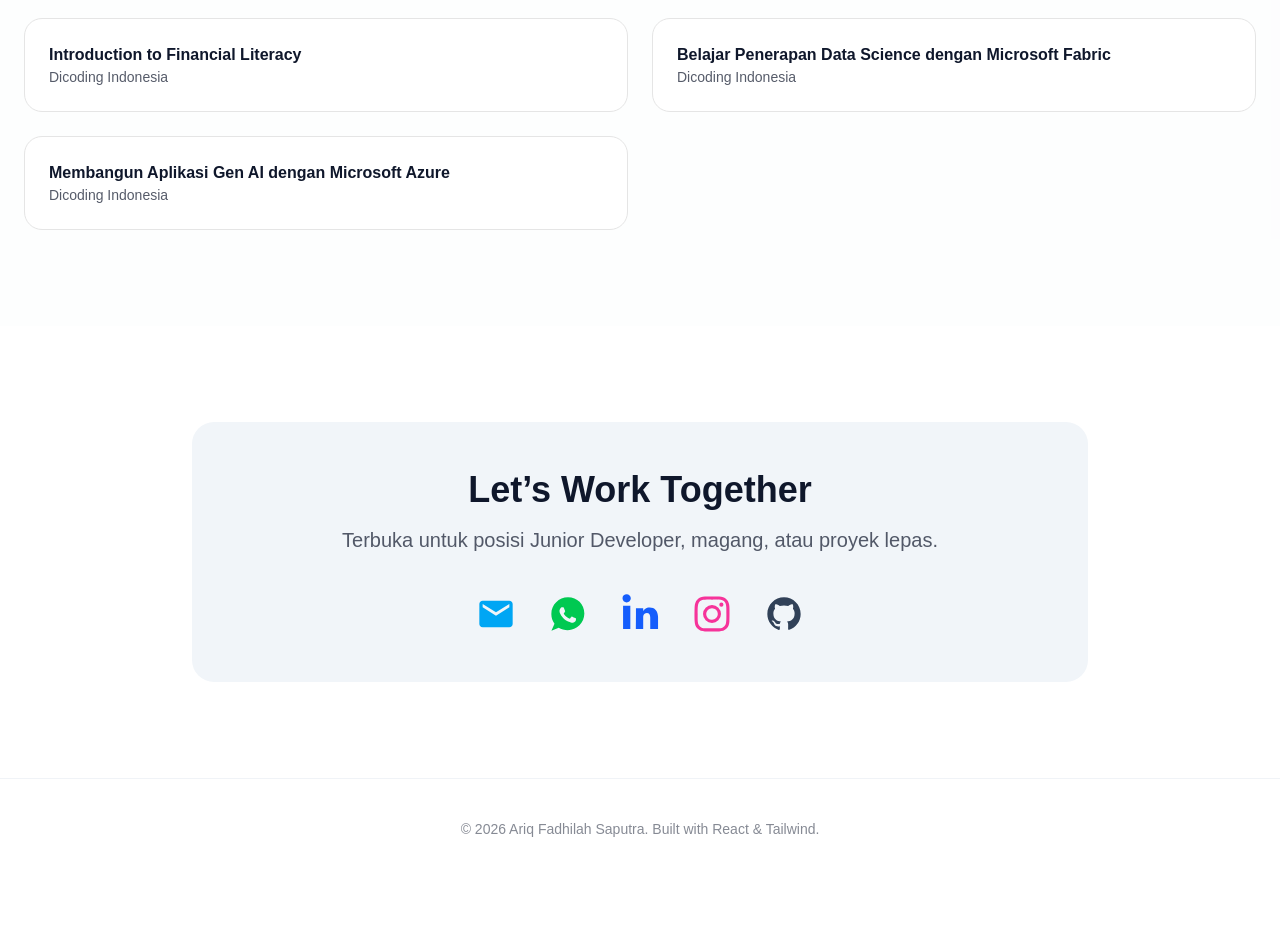
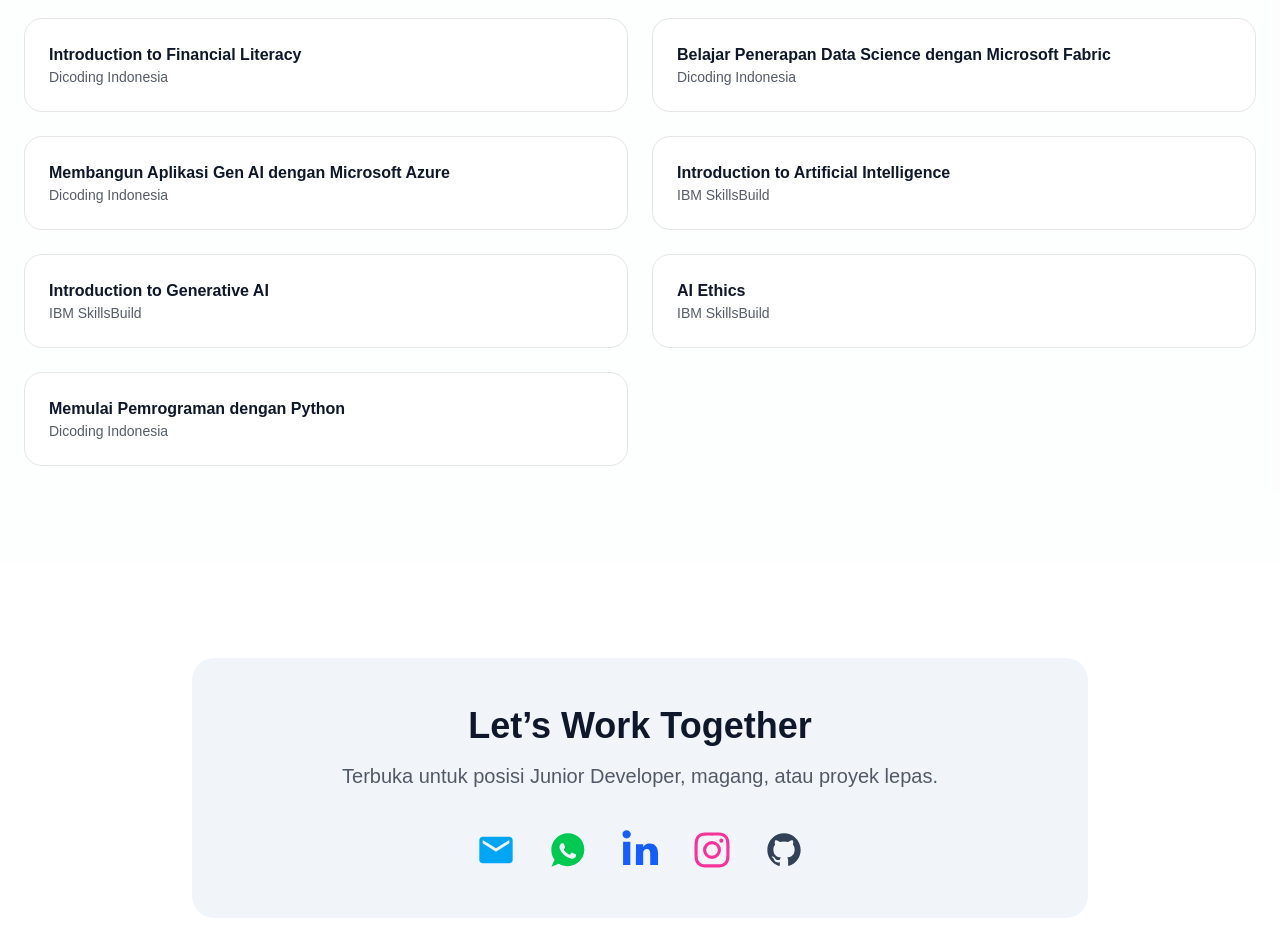
Before and after one commit to Y2riq/ariqfadhilahs, a React (Vite) app: page / in a window 1280 px wide. Shown: the part 4080-5013 px from the top of the page. Before the commit the page ends 4959 px from the top, so only its background shows below. Built offline with nearby package versions, Linux system fonts and the light colour scheme.

Commit message:
Update porto

```diff
--- a/src/App.tsx
+++ b/src/App.tsx
@@ -42,6 +42,14 @@
   role: 'Fullstack Developer',
   tech: ['React', 'Tailwind CSS'],
   outcome: 'Menjadi media utama dalam proses melamar pekerjaan dengan menampilkan kompetensi teknis, pengalaman, dan proyek secara jelas sehingga memudahkan recruiter dalam menilai kemampuan dan potensi kandidat.',
+  },
+  {
+  title: 'LaporIn',
+  image: '/ariqfadhilahs/p6.png',
+  desc: 'LaporIn adalah aplikasi web untuk mencatat, memantau, dan mengelola tiket laporan/keluhan pengguna secara real-time. Aplikasi ini dirancang untuk membantu tim support atau operasional dalam melacak status tiket, mengukur performa penyelesaian, serta meningkatkan efisiensi penanganan laporan melalui dashboard statistik yang informatif.',
+  role: 'Fullstack Developer',
+  tech: ['Vue.js 3', 'Laravel', 'MySQL', 'RESTful API', 'Tailwind CSS', 'Axios', 'Chart.js'],
+  outcome: 'Membantu tim support dalam memantau dan mengelola tiket laporan secara efisien, meningkatkan responsivitas terhadap keluhan pengguna, serta memberikan wawasan melalui dashboard statistik untuk perbaikan layanan.',
   },
 ];
 
@@ -103,6 +111,22 @@
   },
   {
     title: 'Membangun Aplikasi Gen AI dengan Microsoft Azure',
+    issuer: 'Dicoding Indonesia',
+  },
+  {
+    title: 'Introduction to Artificial Intelligence',
+    issuer: 'IBM SkillsBuild',
+  },
+  {
+    title: 'Introduction to Generative AI',
+    issuer: 'IBM SkillsBuild',
+  },
+  {
+    title: 'AI Ethics',
+    issuer: 'IBM SkillsBuild',
+  },
+  {
+    title: 'Memulai Pemrograman dengan Python',
     issuer: 'Dicoding Indonesia',
   },
 ];
```
